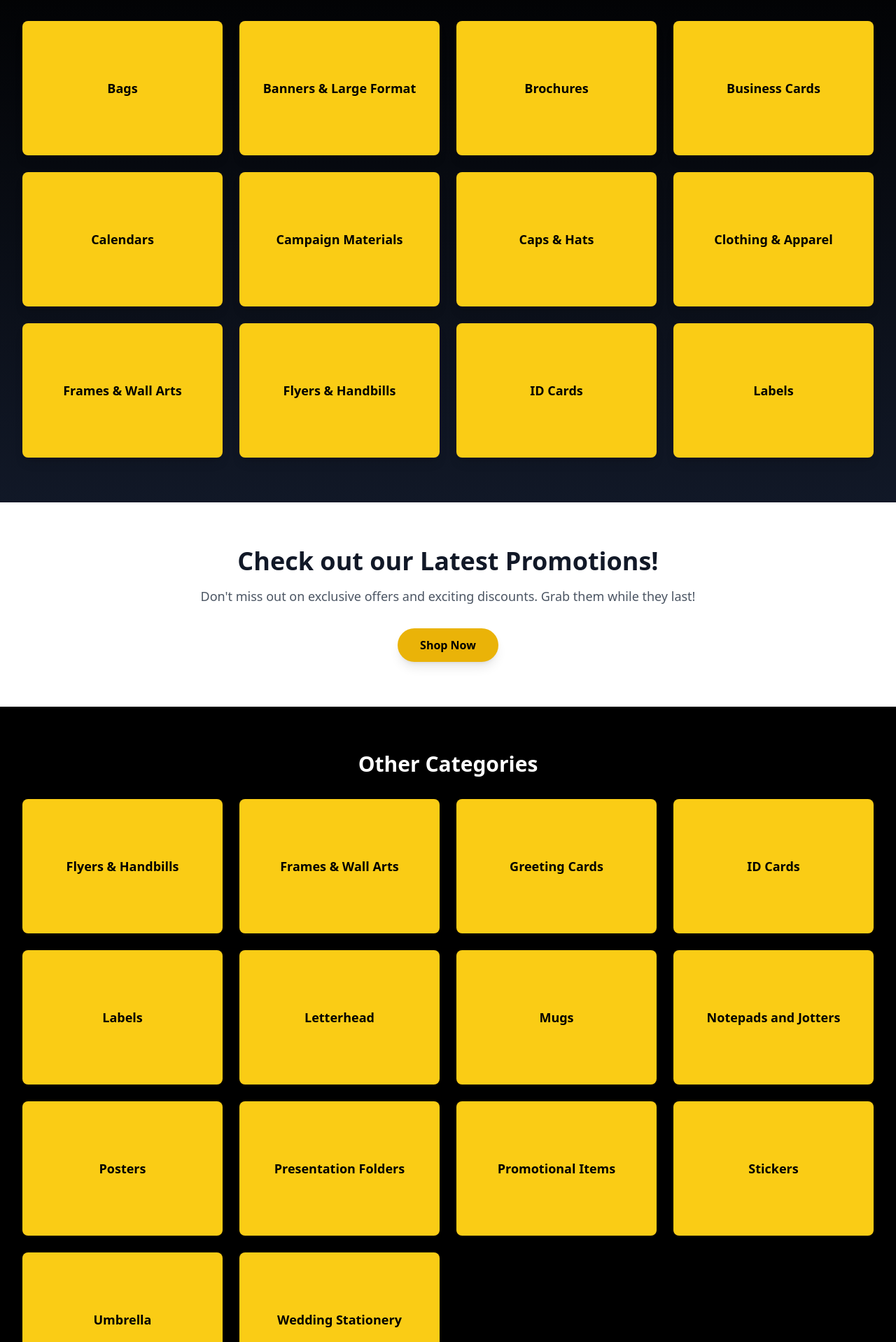
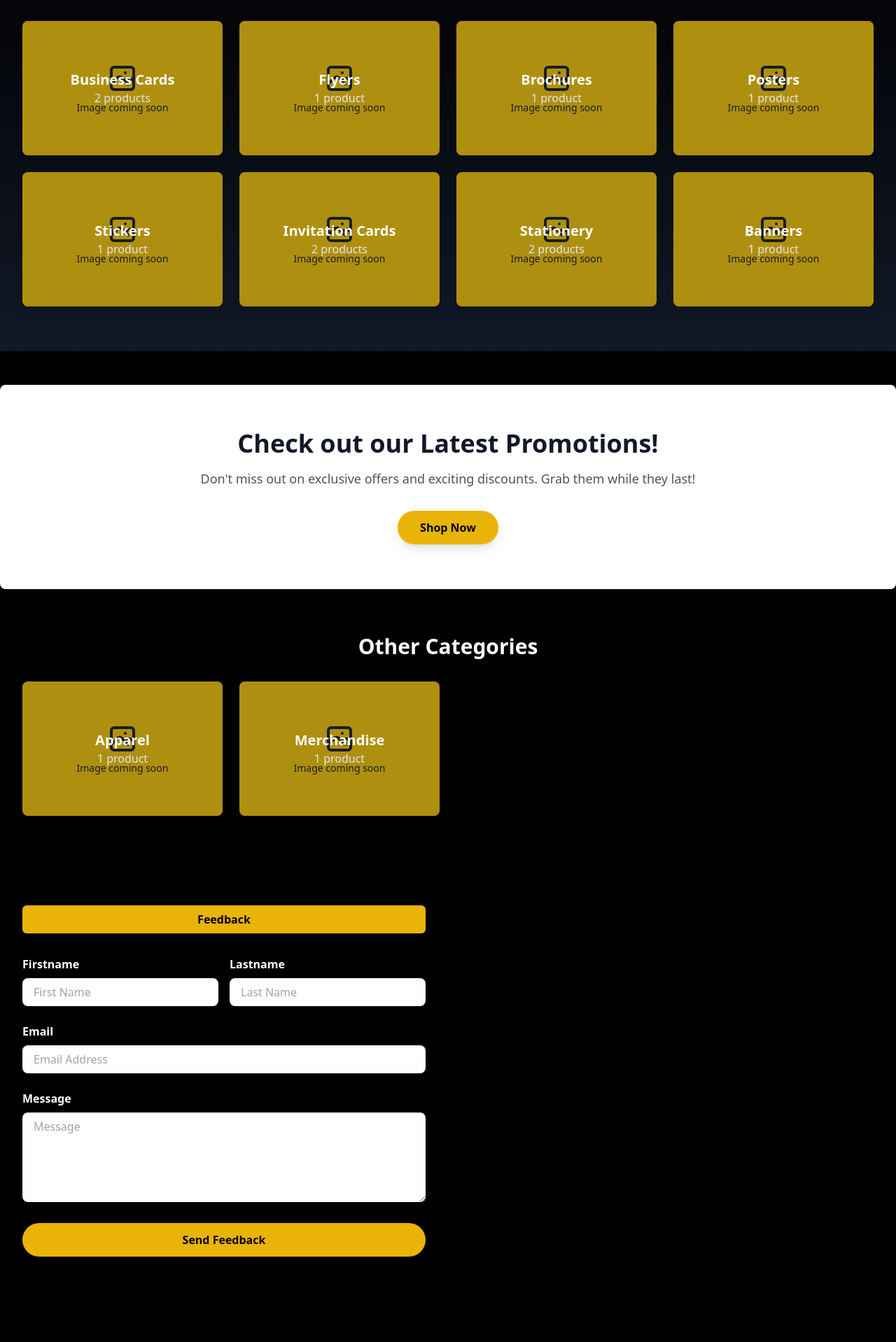
Before and after one commit to Maclab-Technologies/frontend, a Next.js app: page / in a window 1280 px wide. Shown: the part 1542-3460 px from the top of the page at 70% size. Built offline with nearby package versions, Linux system fonts and the light colour scheme; no server answers.

Commit message:
Home and Categories routing done

```diff
--- a/src/app/Pages/Categories/page.js
+++ b/src/app/Pages/Categories/page.js
@@ -1,7 +1,12 @@
+'use client';
+
 import Link from 'next/link';
+import { useRouter } from 'next/navigation';
 import products from "../../../../public/Products/products.json";
 
 export default function CategoriesPage() {
+  const router = useRouter();
+
   // Get unique categories and count products in each
   const categoryCounts = products.reduce((acc, product) => {
     const category = product.category;
@@ -24,18 +29,50 @@ export default function CategoriesPage() {
       {/* Categories Grid */}
       <div className="grid grid-cols-1 sm:grid-cols-2 md:grid-cols-3 lg:grid-cols-4 gap-6">
         {uniqueCategories.map((category) => (
-          <Link
+          <div
             key={category}
-            href={`/Pages/Categories/${encodeURIComponent(category)}`}
-            className="bg-white rounded-lg shadow-md overflow-hidden hover:shadow-lg transition-transform transform hover:scale-105"
+            className="relative group overflow-hidden rounded-lg shadow-lg transition-transform transform hover:scale-105 bg-gray-800"
           >
-            <div className="p-6 text-center">
-              <h2 className="text-xl font-semibold mb-2 capitalize">{category}</h2>
-              <p className="text-gray-600">{categoryCounts[category]} products</p>
-            </div>
-          </Link>
+            <Link href={`/Pages/Categories/${encodeURIComponent(category)}`}>
+              {/* Space reserved for future category image */}
+              <div className="h-48 w-full bg-yellow-400 flex items-center justify-center">
+                <div className="text-center text-gray-400">
+                  <svg xmlns="http://www.w3.org/2000/svg" className="h-12 w-12 mx-auto mb-2" fill="none" viewBox="0 0 24 24" stroke="currentColor">
+                    <path strokeLinecap="round" strokeLinejoin="round" strokeWidth={2} d="M4 16l4.586-4.586a2 2 0 012.828 0L16 16m-2-2l1.586-1.586a2 2 0 012.828 0L20 14m-6-6h.01M6 20h12a2 2 0 002-2V6a2 2 0 00-2-2H6a2 2 0 00-2 2v12a2 2 0 002 2z" />
+                  </svg>
+                  <p className="text-sm">Image coming soon</p>
+                </div>
+              </div>
+
+              {/* Category Info Overlay */}
+              <div className="absolute inset-0 bg-black bg-opacity-30 flex items-center justify-center p-4">
+                <div className="text-center">
+                  <h2 className="text-xl font-semibold text-white capitalize">{category}</h2>
+                  <p className="text-gray-200">{categoryCounts[category]} {categoryCounts[category] === 1 ? 'product' : 'products'}</p>
+                </div>
+              </div>
+            </Link>
+          </div>
         ))}
       </div>
+
+      {/* Promotional Section */}
+      <section className="bg-white py-16 mt-12 rounded-lg">
+        <div className="max-w-4xl mx-auto text-center px-4">
+          <h2 className="text-4xl font-bold text-gray-900 mb-4">
+            Check out our Latest Promotions!
+          </h2>
+          <p className="text-lg text-gray-600 mb-8">
+            Don't miss out on exclusive offers and exciting discounts. Grab them while they last!
+          </p>
+          <button
+            onClick={() => router.push("/Products")}
+            className="px-8 py-3 bg-yellow-500 text-black font-semibold rounded-full hover:bg-yellow-600 transition duration-300 shadow-lg"
+          >
+            Shop Now
+          </button>
+        </div>
+      </section>
     </div>
   );
 }
--- a/src/app/page.js
+++ b/src/app/page.js
@@ -1,4 +1,4 @@
-"use client";
+'use client';
 
 import "../app/globals.css";
 import Image from "next/image";
@@ -7,62 +7,31 @@ import { useRouter } from "next/navigation";
 import Link from "next/link";
 import WhatWeOffer from "../app/components/WhatWeOffer";
 import { motion } from "framer-motion";
-import { useState } from "react";
-import { FaChevronDown } from "react-icons/fa";
-import Feedback from "../app/components/Feedback"
+import Feedback from "../app/components/Feedback";
+import products from "../../public/Products/products.json";
 
 export default function Home() {
   const router = useRouter();
 
-  // Categories data to avoid repetition
-  const popularCategories = [
-    "Bags",
-    "Banners & Large Format",
-    "Brochures",
-    "Business Cards",
-    "Calendars",
-    "Campaign Materials",
-    "Caps & Hats",
-    "Clothing & Apparel",
-    "Frames & Wall Arts",
-    "Flyers & Handbills",
-    "ID Cards",
-    "Labels",
-  ];
+  // Get unique categories and count products in each
+  const categoryCounts = products.reduce((acc, product) => {
+    const category = product.category;
+    if (!acc[category]) {
+      acc[category] = 0;
+    }
+    acc[category]++;
+    return acc;
+  }, {});
 
-  const otherCategories = [
-    "Flyers & Handbills",
-    "Frames & Wall Arts",
-    "Greeting Cards",
-    "ID Cards",
-    "Labels",
-    "Letterhead",
-    "Mugs",
-    "Notepads and Jotters",
-    "Posters",
-    "Presentation Folders",
-    "Promotional Items",
-    "Stickers",
-    "Umbrella",
-    "Wedding Stationery",
-  ];
+  const uniqueCategories = Object.keys(categoryCounts);
 
-
-
-
-  // Category component to avoid duplication
-  const CategoryItem = ({ name }) => (
-    <Link
-      href={`/categories/${name.toLowerCase().replace(/\s+/g, '-').replace(/&/g, 'and')}`}
-      className="bg-yellow-400 hover:bg-yellow-600 text-center py-8 rounded-lg text-black font-semibold text-lg flex items-center justify-center shadow-lg transition-colors duration-300 h-48"
-    >
-      {name}
-    </Link>
-  );
-
+  // Split categories into popular and others (you can adjust this logic)
+  const popularCategories = uniqueCategories.slice(0, 8); // First 8 as popular
+  const otherCategories = uniqueCategories.slice(8); // Rest as other categories
 
   return (
     <div className="bg-black text-white min-h-screen">
+      {/* Hero Section */}
       <section className="flex flex-col md:flex-row items-center justify-between py-16 md:py-24 md:min-h-screen">
         {/* Left Section: Image */}
         <motion.div
@@ -107,24 +76,46 @@ export default function Home() {
         </motion.div>
       </section>
 
+      {/* What We Offer Section */}
       <section>
-
         <WhatWeOffer />
-
       </section>
 
       {/* Popular Categories Section */}
       <section className="px-8 py-16 bg-gradient-to-b from-black to-gray-900">
         <h2 className="text-3xl font-bold mb-8 text-center">Popular Categories</h2>
-        <div className="grid grid-cols-2 md:grid-cols-4 gap-6">
+        <div className="grid grid-cols-1 sm:grid-cols-2 md:grid-cols-3 lg:grid-cols-4 gap-6">
           {popularCategories.map((category) => (
-            <CategoryItem key={category} name={category} />
+            <div
+              key={category}
+              className="relative group overflow-hidden rounded-lg shadow-lg transition-transform transform hover:scale-105 bg-gray-800"
+            >
+              <Link href={`/Pages/Categories/${encodeURIComponent(category)}`}>
+                {/* Space reserved for future category image */}
+                <div className="h-48 w-full bg-yellow-400 flex items-center justify-center">
+                  <div className="text-center text-gray-800">
+                    <svg xmlns="http://www.w3.org/2000/svg" className="h-12 w-12 mx-auto mb-2" fill="none" viewBox="0 0 24 24" stroke="currentColor">
+                      <path strokeLinecap="round" strokeLinejoin="round" strokeWidth={2} d="M4 16l4.586-4.586a2 2 0 012.828 0L16 16m-2-2l1.586-1.586a2 2 0 012.828 0L20 14m-6-6h.01M6 20h12a2 2 0 002-2V6a2 2 0 00-2-2H6a2 2 0 00-2 2v12a2 2 0 002 2z" />
+                    </svg>
+                    <p className="text-sm">Image coming soon</p>
+                  </div>
+                </div>
+
+                {/* Category Info Overlay */}
+                <div className="absolute inset-0 bg-black bg-opacity-30 flex items-center justify-center p-4">
+                  <div className="text-center">
+                    <h2 className="text-xl font-semibold text-white capitalize">{category}</h2>
+                    <p className="text-gray-200">{categoryCounts[category]} {categoryCounts[category] === 1 ? 'product' : 'products'}</p>
+                  </div>
+                </div>
+              </Link>
+            </div>
           ))}
         </div>
       </section>
 
-      {/* Advert Categories Section */}
-      <section className="bg-white py-16">
+      {/* Promotional Section */}
+      <section className="bg-white py-16 mt-12 rounded-lg">
         <div className="max-w-4xl mx-auto text-center px-4">
           <h2 className="text-4xl font-bold text-gray-900 mb-4">
             Check out our Latest Promotions!
@@ -141,104 +132,104 @@ export default function Home() {
         </div>
       </section>
 
-      {/* Other Categories */}
+      {/* Other Categories Section */}
       <section className="px-8 py-16">
         <h2 className="text-3xl font-bold mb-8 text-center">Other Categories</h2>
-        <div className="grid grid-cols-2 md:grid-cols-4 gap-6">
+        <div className="grid grid-cols-1 sm:grid-cols-2 md:grid-cols-3 lg:grid-cols-4 gap-6">
           {otherCategories.map((category) => (
-            <CategoryItem key={category} name={category} />
+            <div
+              key={category}
+              className="relative group overflow-hidden rounded-lg shadow-lg transition-transform transform hover:scale-105 bg-gray-800"
+            >
+              <Link href={`/Pages/Categories/${encodeURIComponent(category)}`}>
+                {/* Space reserved for future category image */}
+                <div className="h-48 w-full bg-yellow-400 flex items-center justify-center">
+                  <div className="text-center text-gray-800">
+                    <svg xmlns="http://www.w3.org/2000/svg" className="h-12 w-12 mx-auto mb-2" fill="none" viewBox="0 0 24 24" stroke="currentColor">
+                      <path strokeLinecap="round" strokeLinejoin="round" strokeWidth={2} d="M4 16l4.586-4.586a2 2 0 012.828 0L16 16m-2-2l1.586-1.586a2 2 0 012.828 0L20 14m-6-6h.01M6 20h12a2 2 0 002-2V6a2 2 0 00-2-2H6a2 2 0 00-2 2v12a2 2 0 002 2z" />
+                    </svg>
+                    <p className="text-sm">Image coming soon</p>
+                  </div>
+                </div>
+
+                {/* Category Info Overlay */}
+                <div className="absolute inset-0 bg-black bg-opacity-30 flex items-center justify-center p-4">
+                  <div className="text-center">
+                    <h2 className="text-xl font-semibold text-white capitalize">{category}</h2>
+                    <p className="text-gray-200">{categoryCounts[category]} {categoryCounts[category] === 1 ? 'product' : 'products'}</p>
+                  </div>
+                </div>
+              </Link>
+            </div>
           ))}
         </div>
       </section>
 
+      {/* Feedback Section */}
+      <section>
+        <Feedback />
+      </section>
 
-<section>
-  <Feedback />
-</section>
-
-
-      {/* Why You Choose Us Section */}
+      {/* Why Choose Us Section */}
       <section className="bg-black text-white px-8 py-16">
-        {/* Header */}
         <div className="text-center mb-12">
           <h2 className="text-2xl font-bold mb-4">
             Get High-Quality Prints Delivered in Record Time!
           </h2>
           <p className="text-gray-300">
-            Need fast, top-quality prints for your business or event? We’ve got you
+            Need fast, top-quality prints for your business or event? We've got you
             covered! From corporate branding materials to event banners, we print and
-            deliver with speed and precision. With our 59-minute express service
-            available in select cities, you never have to miss a deadline again!
+            deliver with speed and precision.
           </p>
         </div>
 
-        {/* "Why Choose Us?" Button */}
         <div className="text-center mb-12">
           <button className="bg-yellow-500 text-black font-bold py-3 px-6 rounded-md">
             Why Choose Us?
           </button>
         </div>
 
-        {/* Features Grid */}
         <div className="grid grid-cols-1 md:grid-cols-3 lg:grid-cols-3 gap-12">
-          {/* Lightning-Fast Delivery */}
-          <div className=" flex flex-col items-center text-center border-2 rounded-md border-yellow-400 p-6">
-            <span className="text-yellow-500 text-5xl mb-4">🚚</span>
-            <h3 className="font-bold text-lg mb-2">Lightning-Fast Delivery</h3>
-            <p className="text-gray-300">
-              Get select prints in as fast as 59 minutes Anywhere in Nigeria .
-            </p>
-          </div>
-
-          {/* Affordable & Transparent Pricing */}
-          <div className="flex flex-col items-center text-center border-2 rounded-md border-yellow-400 p-6">
-            <span className="text-yellow-500 text-5xl mb-4">💰</span>
-            <h3 className="font-bold text-lg mb-2">Affordable & Transparent Pricing</h3>
-            <p className="text-gray-300">
-              No hidden charges. Get premium prints without breaking the bank.
-            </p>
-          </div>
-
-          {/* Premium Quality Guaranteed */}
-          <div className="flex flex-col items-center text-center border-2 rounded-md border-yellow-400 p-6">
-            <span className="text-yellow-500 text-5xl mb-4">🏆</span>
-            <h3 className="font-bold text-lg mb-2">Premium Quality Guaranteed</h3>
-            <p className="text-gray-300">
-              Sharp, vibrant, and professional-grade prints for all your needs.
-            </p>
-          </div>
-
-          {/* Bulk & Custom Orders */}
-          <div className="flex flex-col items-center text-center border-2 rounded-md border-yellow-400 p-6">
-            <span className="text-yellow-500 text-5xl mb-4">📦</span>
-            <h3 className="font-bold text-lg mb-2">Bulk & Custom Orders</h3>
-            <p className="text-gray-300">
-              Whether you need one print or thousands, we handle it all seamlessly.
-            </p>
-          </div>
-
-          {/* Hassle-Free Online Ordering */}
-          <div className="flex flex-col items-center text-center border-2 rounded-md border-yellow-400 p-6">
-            <span className="text-yellow-500 text-5xl mb-4">🛒</span>
-            <h3 className="font-bold text-lg mb-2">Hassle-Free Online Ordering</h3>
-            <p className="text-gray-300">
-              Order from anywhere and get it delivered to your doorstep.
-            </p>
-          </div>
-
-          {/* Eco-Friendly Printing */}
-          <div className="flex flex-col items-center text-center border-2 rounded-md border-yellow-400 p-6">
-            <span className="text-yellow-500 text-5xl mb-4">🌱</span>
-            <h3 className="font-bold text-lg mb-2">Eco-Friendly Printing</h3>
-            <p className="text-gray-300">
-              We use sustainable materials and eco-friendly processes for a greener planet.
-            </p>
-          </div>
+          {[
+            {
+              icon: "🚚",
+              title: "Lightning-Fast Delivery",
+              description: "Get select prints in as fast as 59 minutes Anywhere in Nigeria."
+            },
+            {
+              icon: "💰",
+              title: "Affordable & Transparent Pricing",
+              description: "No hidden charges. Get premium prints without breaking the bank."
+            },
+            {
+              icon: "🏆",
+              title: "Premium Quality Guaranteed",
+              description: "Sharp, vibrant, and professional-grade prints for all your needs."
+            },
+            {
+              icon: "📦",
+              title: "Bulk & Custom Orders",
+              description: "Whether you need one print or thousands, we handle it all seamlessly."
+            },
+            {
+              icon: "🛒",
+              title: "Hassle-Free Online Ordering",
+              description: "Order from anywhere and get it delivered to your doorstep."
+            },
+            {
+              icon: "🌱",
+              title: "Eco-Friendly Printing",
+              description: "We use sustainable materials and eco-friendly processes for a greener planet."
+            }
+          ].map((feature, index) => (
+            <div key={index} className="flex flex-col items-center text-center border-2 rounded-md border-yellow-400 p-6">
+              <span className="text-yellow-500 text-5xl mb-4">{feature.icon}</span>
+              <h3 className="font-bold text-lg mb-2">{feature.title}</h3>
+              <p className="text-gray-300">{feature.description}</p>
+            </div>
+          ))}
         </div>
       </section>
-
-
-
     </div>
   );
 }
```
